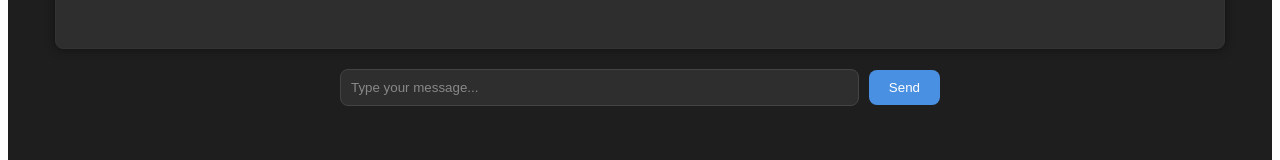
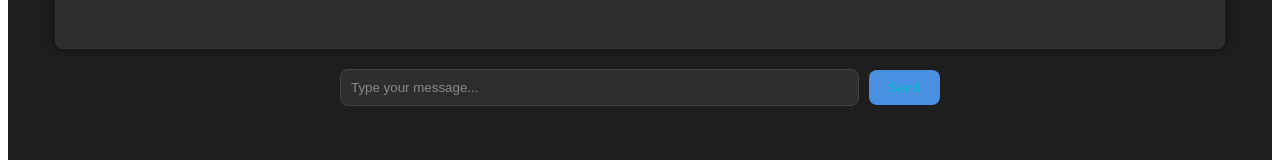
Before and after one commit to takoooo1201/frontend, a Vue app: page / in a window 1280 px wide. Shown: the part 521-681 px from the top of the page. Built offline with nearby package versions, Linux system fonts and the light colour scheme.

Commit message:
Update chatbotComponent.vue
button

```diff
--- a/src/components/chatbotComponent.vue
+++ b/src/components/chatbotComponent.vue
@@ -338,7 +338,7 @@ export default {
   /* display: inline-block; */
   align-self: flex-end;
   background-color: #4a90e2;
-  color: #ffffff;
+  color: #00bcd4;
   margin-left: auto; /* Aligns the message to the right */
   max-width: 60%; /* Limit the maximum width */
   padding: 10px;
@@ -385,13 +385,13 @@ export default {
   border-radius: 8px;
   border: none;
   background-color: #4a90e2;
-  color: #ffffff;
+  color: #00bcd4;
   cursor: pointer;
   transition: background-color 0.3s ease;
 }
 
 .send-button:hover {
-  background-color: #00bcd4;
+  background-color: #357ab7;
 }
 
 /* 保留之前的樣式並增加檔案上傳按鈕的樣式 */
```
